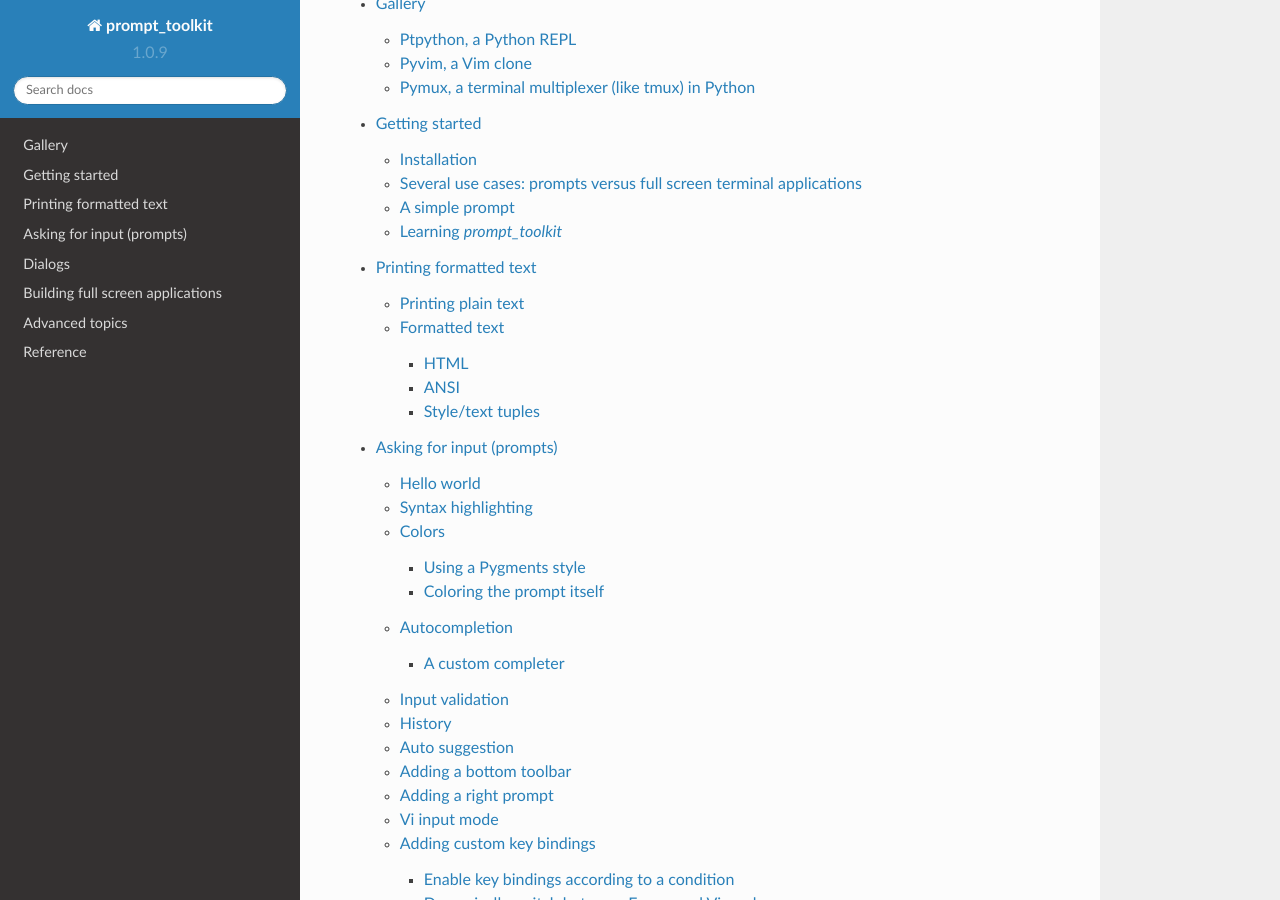
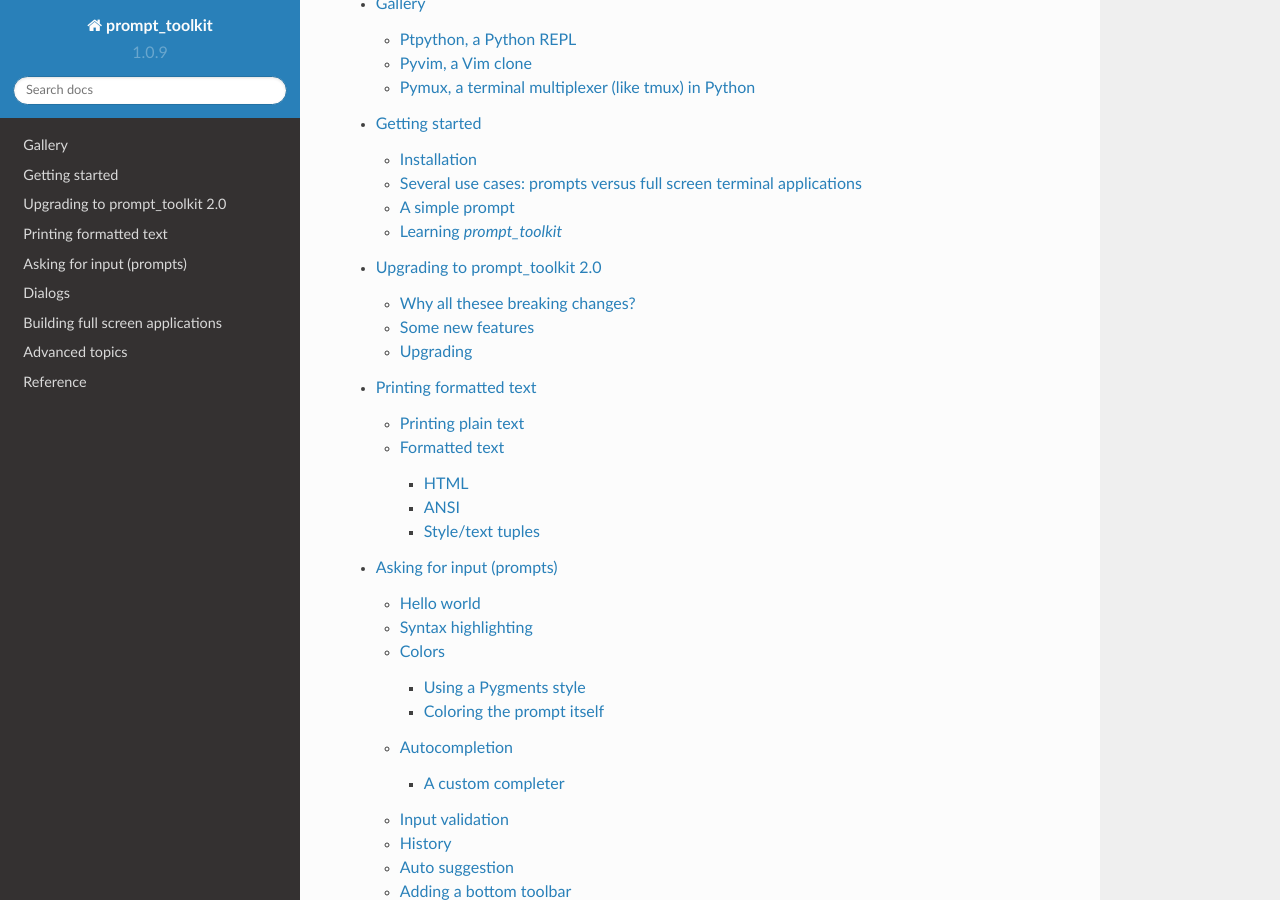
Before and after one commit to dbcli/pgcli, a Sphinx documentation site: the page built from docs/index.rst, in a window 1280 px wide and 900 px high, scrolled down 1438 px. Built offline with Sphinx 7.4.7 and the Read the Docs theme 2.0.0, drawn with Linux system fonts in a browser that asks for light colours; pages that are not in the unit, such as notebooks, are missing from menus; some of the changed lines change nothing that is shown.

Commit message:
Added upgrading.rst to documentation.

```diff
--- a/docs/index.rst
+++ b/docs/index.rst
@@ -63,6 +63,7 @@
 
    pages/gallery
    pages/getting_started
+   pages/upgrading
    pages/printing_text
    pages/asking_for_input
    pages/dialogs
--- /dev/null
+++ b/docs/pages/upgrading.rst
@@ -0,0 +1,101 @@
+Upgrading to prompt_toolkit 2.0
+===============================
+
+Prompt_toolkit 2.0 is not compatible with 1.0, however you want to upgrade your
+applications. This page explains why we have these differences and how to
+upgrade.
+
+
+Why all thesee breaking changes?
+--------------------------------
+
+We had a problem, which is that prompt_toolkit 1.0 is not flexible enough for
+certain use cases. It was mostly the development of full screen applications
+that was not really natural. All the important components, like the rendering,
+key bindings, input and output handling were present, but the API was in the
+first place designed for simple command line prompts. This was mostly notably
+in the following two places:
+
+- First, there was the focus which was always pointing to a ``Buffer`` (or text
+  input widget), but in full screen applications there are other widgets, like
+  menus and buttons  which can be focussed.
+- And secondly, it was impossible to make reusable UI components. All the key
+  bindings for the entire applications were stored together in one
+  ``KeyBindings`` object, and similar, all ``Buffer`` objects were stored
+  together in one dictionary. This didn't work well. You want reusable
+  components to define their own key bindings and everything. It's the idea of
+  encapsulation.
+
+For simple prompts, the changes wouldn't be that invasive, but given that there
+would be some changes, I took the opportunity to fix a couple of other things.
+For instance, in prompt_toolkit 1.0, we translated ``\r`` into ``\n`` during
+the input processing. This was not a good idea, because some people wanted to
+handle these keys individually. This makes sense if you keep in mind that they
+correspond to ``Control-M`` and ``Control-J``. However, we couldn't fix this
+without breaking everyone's enter key, which happens to be the most important
+key in prompts.
+
+Given that we were going to break compatibility anyway, we changed a couple of
+other important things that both effect both simple prompt applications and
+full screen applications. These are the most important:
+
+- We no longer depend on Pygments for styling. While we like Pygments, it was
+  not flexible enough to provide all the styling options that we need, and the
+  Pygments tokens were not ideal for styling anything besides tokenized text.
+
+  Instead we created something similar to CSS. All UI components can attach
+  classnames to themself, as well as define an inline style. The final style is
+  then computed by combining the inline styles, the classnames and the style
+  sheet.
+
+  There are still adaptors available for using Pygments lexers as well as for
+  Pygments styles.
+
+- The way that key bindings were defined was too complex.
+  ``KeyBindingsManager`` was too complex and no longer exists. Every set of key
+  bindings is now a ``KeyBindings`` object and multiple of these can be merged
+  together at any time. The runtime performance remains the same, but it's now
+  easier for users.
+
+- The separation between the ``CommandLineInterface`` and ``Application`` class
+  was confusing and in the end, didn't really had an advantage. These two are
+  now merged together in one ``Application`` class.
+
+- We no longer pass around the active ``CommandLineInterface``. This was one of
+  the most annoying things. Key bindings need it in order to change anything
+  and filters need it in order to evaluate their state. It was pretty annoying,
+  especially because there was usually only one application active at a time.
+  So, ``Application`` became a ``TaskLocal``. That is like a global variable,
+  but scoped in the current coroutine or context. The way this works is still
+  not 100% correct, but good enough for the projects that need it (like Pymux),
+  and hopefully Python will get support for this in the future thanks to
+  PEP521, PEP550 or PEP555.
+
+All of these changes have been tested for many months, and I can say with
+confidence that prompt_toolkit 2.0 is a better prompt_toolkit.
+
+
+Some new features
+-----------------
+
+Apart from the breaking changes above, there are also some exciting new
+features.
+
+- We now support vt100 escape codes for Windows consoles on Windows 10. This
+  means much faster rendering, and full color support.
+
+- We have a concept of formatted text. This is an object that evaluates to
+  styled text. Every input that expects some text, like the message in a
+  prompt, or the text in a toolbar, can take any kind of formatted text as input.
+  This means you can pass in a plain string, but also a list of ``(style,
+  text)`` tuples (similar to a Pygments tokenized string), or an ``HTML``
+  object. This simplifies many APIs.
+
+- New utilities were added. We now have function for printing formatted text
+  and an experimental module for displaying progress bars.
+
+
+Upgrading
+---------
+
+More guidelines on how to upgrade will follow.
```
